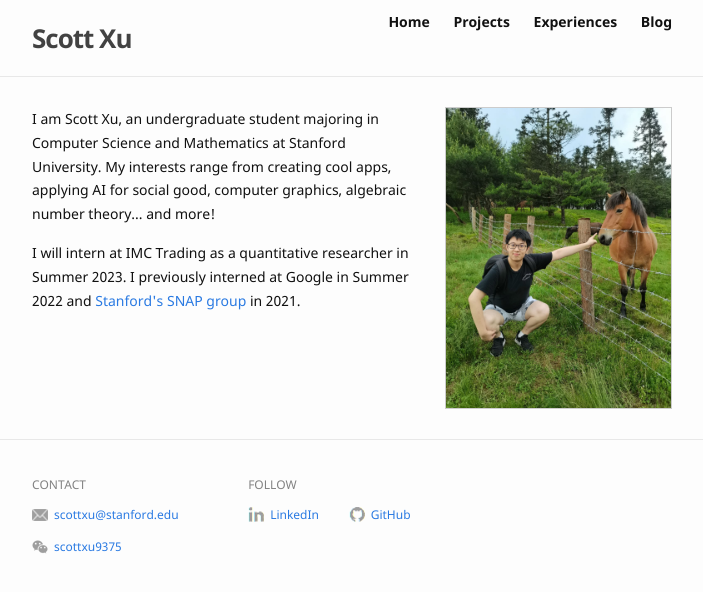
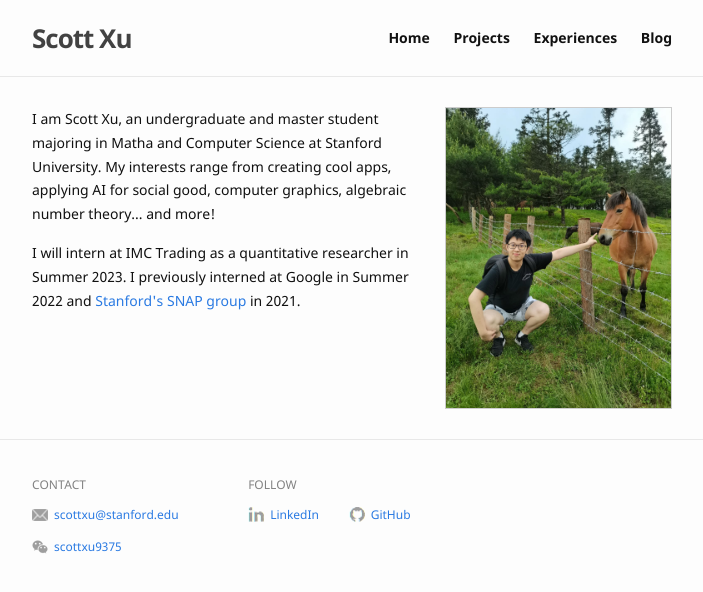
Before and after one commit to zichuan-scott-xu/personal_website, a Jekyll site: the page built from index.md, in a window 1280 px wide. Shown: the top 592 px of the page, without its empty margins (288-991 px from the left). Built offline with Jekyll 4.4.1, drawn with Linux system fonts in a browser that asks for light colours.

Commit message:
small fixes

```diff
--- a/_layouts/blog.html
+++ b/_layouts/blog.html
@@ -1,4 +1,6 @@
 <!DOCTYPE html>
+<link rel="preload" href="/assets/fonts/Noto-Sans-700/Noto-Sans-700.woff2" as="font" type="font/woff2" crossorigin ></link>
+<link rel="preload" href="/assets/fonts/Noto-Sans-regular/Noto-Sans-regular.woff2" as="font" type="font/woff2" crossorigin ></link>
 <html>
   {% include head.html %}
 
--- a/_layouts/default.html
+++ b/_layouts/default.html
@@ -1,4 +1,6 @@
 <!DOCTYPE html>
+<link rel="preload" href="/assets/fonts/Noto-Sans-700/Noto-Sans-700.woff2" as="font" type="font/woff2" crossorigin ></link>
+<link rel="preload" href="/assets/fonts/Noto-Sans-regular/Noto-Sans-regular.woff2" as="font" type="font/woff2" crossorigin ></link>
 <html>
   {% include head.html %}
 
--- a/_layouts/home.html
+++ b/_layouts/home.html
@@ -1,7 +1,6 @@
+<!DOCTYPE html>
 <link rel="preload" href="/assets/fonts/Noto-Sans-700/Noto-Sans-700.woff2" as="font" type="font/woff2" crossorigin ></link>
 <link rel="preload" href="/assets/fonts/Noto-Sans-regular/Noto-Sans-regular.woff2" as="font" type="font/woff2" crossorigin ></link>
-
-<!DOCTYPE html>
 <html>
   {% include head.html %}
 
--- a/_layouts/post.html
+++ b/_layouts/post.html
@@ -1,4 +1,6 @@
 <!DOCTYPE html>
+<link rel="preload" href="/assets/fonts/Noto-Sans-700/Noto-Sans-700.woff2" as="font" type="font/woff2" crossorigin ></link>
+<link rel="preload" href="/assets/fonts/Noto-Sans-regular/Noto-Sans-regular.woff2" as="font" type="font/woff2" crossorigin ></link>
 <html>
   {% include head.html %}
 
--- a/_layouts/work.html
+++ b/_layouts/work.html
@@ -1,4 +1,6 @@
 <!DOCTYPE html>
+<link rel="preload" href="/assets/fonts/Noto-Sans-700/Noto-Sans-700.woff2" as="font" type="font/woff2" crossorigin ></link>
+<link rel="preload" href="/assets/fonts/Noto-Sans-regular/Noto-Sans-regular.woff2" as="font" type="font/woff2" crossorigin ></link>
 <html>
   {% include head.html %}
 
--- a/index.md
+++ b/index.md
@@ -6,8 +6,7 @@ profile_picture:
 ---
 
 <p>
-  I am Scott Xu, an undergraduate student majoring in Computer Science and Mathematics at Stanford University. My interests
-  range from creating cool apps, applying AI for social good, computer graphics, algebraic number theory... and more!
+  I am Scott Xu, an undergraduate and master student majoring in Matha and Computer Science at Stanford University. My interests range from creating cool apps, applying AI for social good, computer graphics, algebraic number theory... and more!
 </p>
 
 <p>
```
Also changed, not shown: 6 other files.
